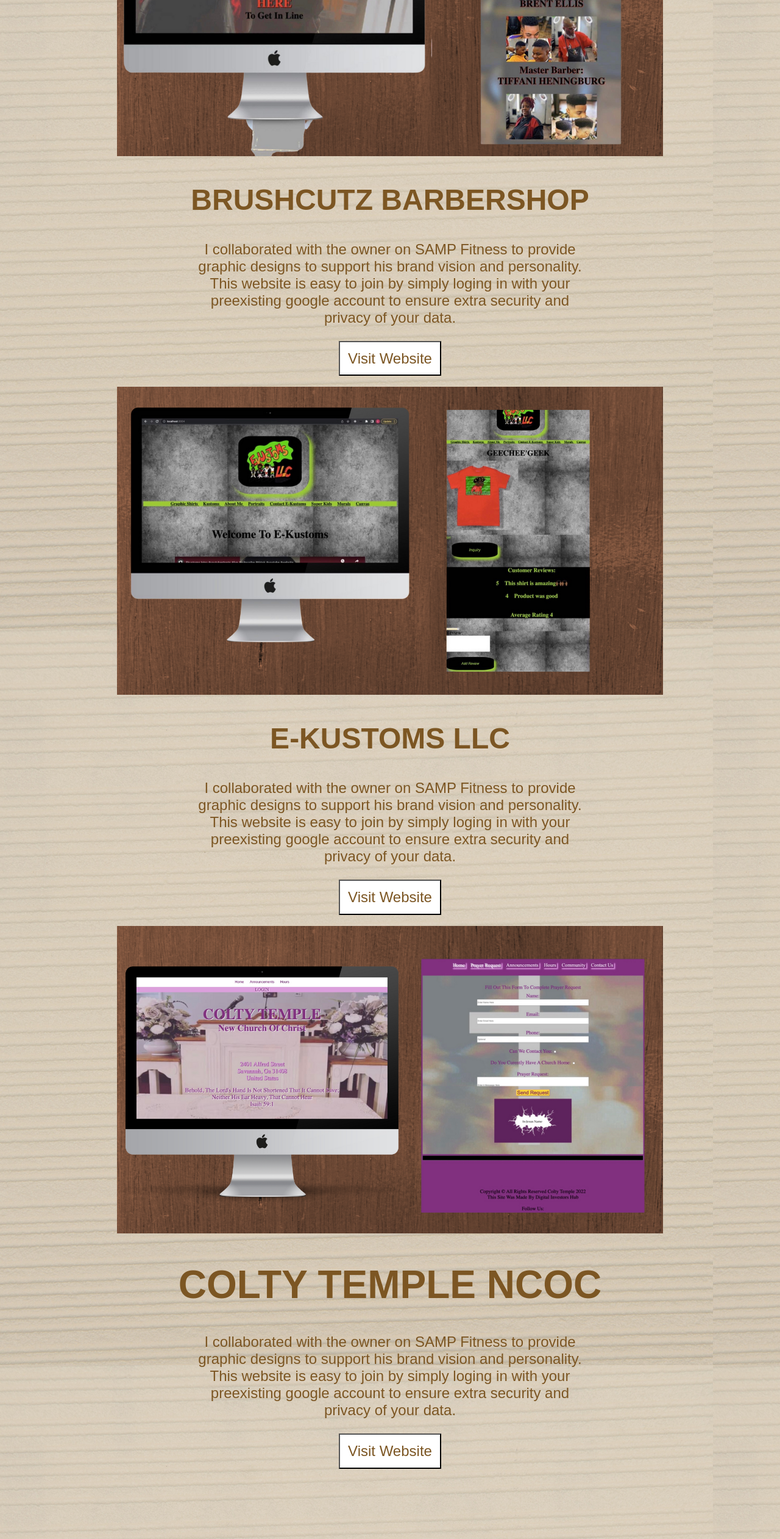
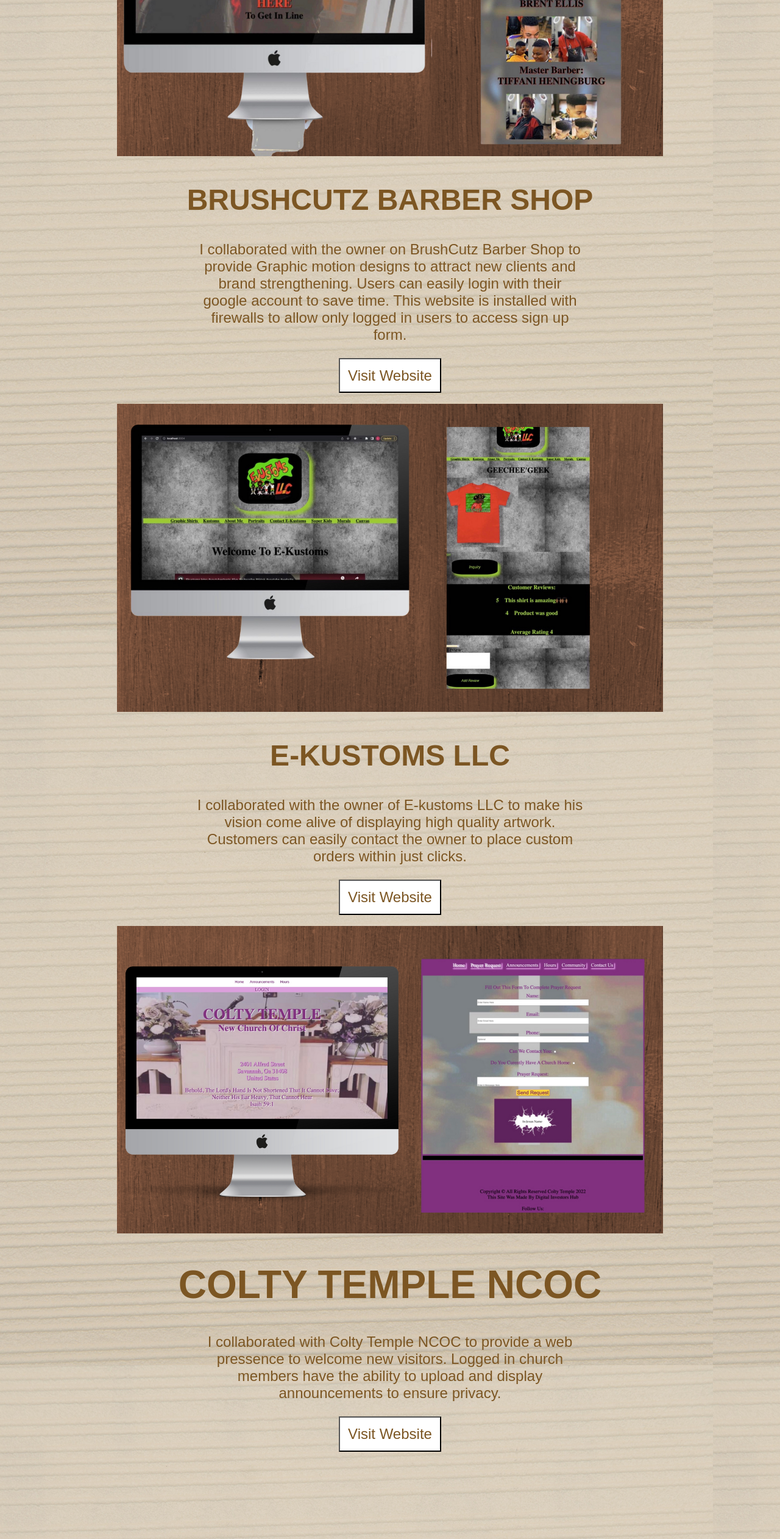
Before and after one commit to Levonte17/Official-Portfolio, a React (Create React App) app: page /Websites in a window 1280 px wide. Shown: the part 1383-3906 px from the top of the page at 61% size. Built offline with nearby package versions, Linux system fonts and the light colour scheme; no server answers.

Commit message:
podcast and business

```diff
--- a/src/components/Locard.js
+++ b/src/components/Locard.js
@@ -4,7 +4,6 @@
 function Locard(props) {
   return (
     <div className='locard'>
-      <br/>
       <br/>
       <h1>
         Logos & Cards
@@ -16,7 +15,7 @@
       />
       <div className='sidebysideimgs'>
     <div className='sidebysidepink'>
-        <h1>
+        <h2>
             Custom Buisiness Logo
             <p>
               - Create your own logo to fit your
@@ -29,11 +28,11 @@
               <br/>
               - FREE consultation to get new ideas and advice
             </p>
-        </h1>
+        </h2>
 
         <br/>
 
-        <h1>
+        <h2>
             Custom Business Cards
             <p>
               - Customize your business cards to fit your
@@ -49,7 +48,7 @@
               <br/>
               - FREE consultation to get new ideas and advice
             </p>
-        </h1>
+        </h2>
 
     </div>
     </div>
--- a/src/components/Main.js
+++ b/src/components/Main.js
@@ -4,11 +4,11 @@
 //PAGES
 import Websites from '../pages/Websites';
 import Home from '../pages/Home';
-import Blog from '../pages/Blog';
-import EssentialP from '../pages/EssentialP';
+import Pod from '../pages/Pod';
+import Business from '../pages/Business';
 import Contacts from '../pages/Contacts';
+import Learn from '../pages/Learn';
 import Plus from '../pages/Plus';
-import BlogModule from '../pages/BlogModule';
 
 function Main({user}) {
 
@@ -18,10 +18,10 @@
      <Route path='/' element={<Home/>}/>
      <Route path='/contact-us' element={<Contacts/>}/>
      <Route path='/Websites' element={<Websites/>}/>
-     <Route path='/blogs' element={<Blog/>}/>
-     <Route path='/corprate' element={<EssentialP/>}/>
+     <Route path='/spotlight' element={<Pod/>}/>
+     <Route path='/learn' element={<Learn/>}/>
+     <Route path='/business' element={<Business/>}/>
      <Route path='/plus' element={<Plus/>}/>
-     <Route path='/modules' element={<BlogModule/>}/>
 </Routes>
 
     )
--- a/src/components/Nav.js
+++ b/src/components/Nav.js
@@ -17,16 +17,16 @@
                 <div>WEBSITES</div>
             </Link>
 
-            <Link to='/blogs' className="nav1">
+            <Link to='/spotlight' className="nav1">
                 <div>STORIES</div>
             </Link>
 
-            <Link to='/essentials' className="nav1">
+            <Link to='/business' className="nav1">
                 <div>BUSINESS</div>
             </Link>
 
 
-            <Link to='/blogs' className="nav1">
+            <Link to='/learn' className="nav1">
                 <div>LEARN</div>
             </Link>
 
--- a/src/index.scss
+++ b/src/index.scss
@@ -296,17 +296,30 @@
     padding-top: 2%;
   }
 }
+////////// INSP //////////////////////////////////
+////////// INSP //////////////////////////////////
+.podcast{
+img{
+  width: 35%;
+}
+}
 ////////// LOCARD //////////////////////////////////
 ////////// LOCARD //////////////////////////////////
 .locard{
   .webimg{
     width: 100%;
   }
-
+  p{
+    font-size: large;
+  }
   h1{
     color: tan;
     text-shadow: 3px 3px 3px rgb(124, 86, 35);
     font-size: 4rem;
+  }
+  h2{
+    color: rgb(124, 86, 35);
+    font-size: 2rem;
   }
 }
 //////////////////////// SideBySideImgs ///////////////////////
@@ -314,7 +327,7 @@
   display: flex;
 width: 100%;
   p{
-    font-size: x-large;
+    font-size: large;
     color: rgb(124, 86, 35);
     margin-left: 1%;
 
--- /dev/null
+++ b/src/pages/Business.js
@@ -0,0 +1,21 @@
+import React from 'react'
+
+function Business(props) {
+  return (
+    <div className='business'>
+      <h1>
+        Organize Your Business
+      </h1>
+      <p>
+
+Create your business email ( yourName@yourSite.com ) to match your domain name and easily access your site analytics to assist in growing your brand and receiving advertisement.
+
+Host your own video conferences with clients and presentations to better organize your communication with clients.
+
+Logos and business cards component
+      </p>
+    </div>
+  )
+}
+
+export default Business
--- /dev/null
+++ b/src/pages/Learn.js
@@ -0,0 +1,13 @@
+import React from 'react'
+
+function Learn(props) {
+  return (
+    <div className='learn'>
+        <h1>
+        Classes Will Be Uploaded Here Soon
+      </h1>
+    </div>
+  )
+}
+
+export default Learn
--- /dev/null
+++ b/src/pages/Pod.js
@@ -0,0 +1,23 @@
+import React from 'react'
+import me from '../assets/me.png'
+
+function Pod(props) {
+  return (
+    <div className='podcat'>
+      <h1>
+        INSPERATIONAL STORIES
+      </h1>
+      <p>
+    Get featured for our most blogs or podcasts of inspiring stories where we spotlight your success and accomplishments as well as your aspiring accomplishments for your future.
+
+Personalize your blogs by adding your own YourName.com. With this FREE domain name your name gains Google Analytics and you can easily display your personal services and become accessible.
+
+ Popular for sales representatives and agents as they are forced to communicate less but advertise their services more with easy access
+
+      </p>
+      <img  className='insp' src={ me } alt='me' />
+    </div>
+  )
+}
+
+export default Pod
--- a/src/pages/Websites.js
+++ b/src/pages/Websites.js
@@ -43,16 +43,16 @@
     <img alt='imgw' src={barber} />
 
     <h2>
-        BRUSHCUTZ BARBERSHOP
+        BRUSHCUTZ BARBER SHOP
     </h2>
 
     <p>
-        I collaborated with the owner on SAMP Fitness
-        to provide graphic designs to support his brand vision
-        and personality.
-        This website is easy to join by simply loging in with
-        your preexisting google account to ensure extra security
-        and privacy of your data.
+        I collaborated with the owner on BrushCutz Barber Shop
+        to provide Graphic motion designs to attract new clients
+        and brand strengthening. Users can easily login with
+        their google account to save time. This website is
+        installed with firewalls to allow only logged in users
+        to access sign up form.
     </p>
                <a className='img' href="https://brushcutz.netlify.app">
                 <button>
@@ -72,12 +72,10 @@
     </h2>
 
     <p>
-        I collaborated with the owner on SAMP Fitness
-        to provide graphic designs to support his brand vision
-        and personality.
-        This website is easy to join by simply loging in with
-        your preexisting google account to ensure extra security
-        and privacy of your data.
+        I collaborated with the owner of E-kustoms LLC
+        to make his vision come alive of displaying high quality
+        artwork. Customers can easily contact the owner to place
+        custom orders within just clicks.
     </p>
         <a className='img' href="https://ekustoms.adaptable.app/">
             <button>
@@ -98,12 +96,10 @@
     </h1>
 
     <p>
-        I collaborated with the owner on SAMP Fitness
-        to provide graphic designs to support his brand vision
-        and personality.
-        This website is easy to join by simply loging in with
-        your preexisting google account to ensure extra security
-        and privacy of your data.
+        I collaborated with Colty Temple NCOC
+        to provide a web pressence to welcome new visitors. Logged
+        in church members have the ability to upload and
+        display announcements to ensure privacy.
     </p>
                <a className='img' href="https://coltytemple.netlify.app">
                 <button>
```
Also changed, not shown: src/assets/me.png (added).
